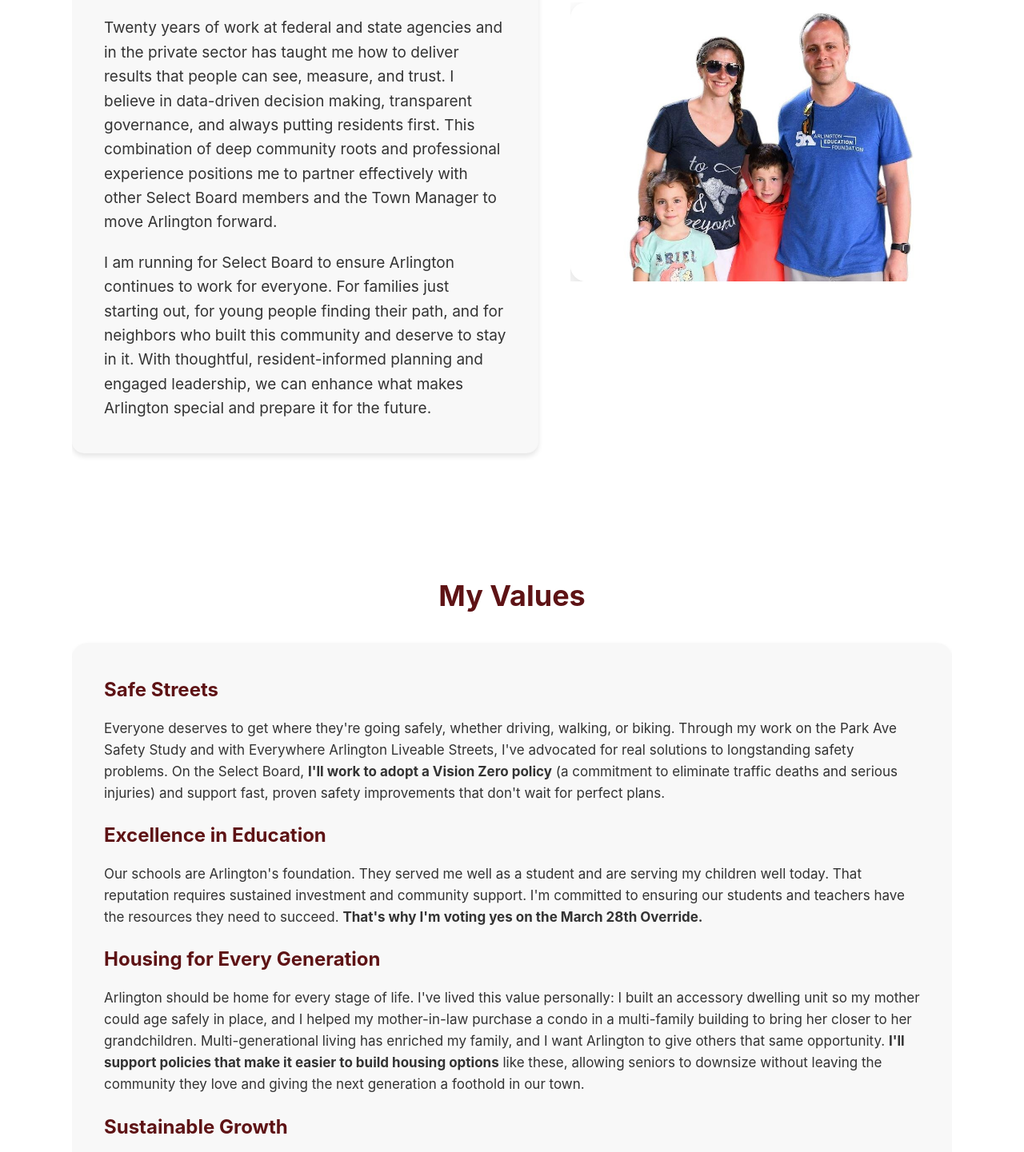
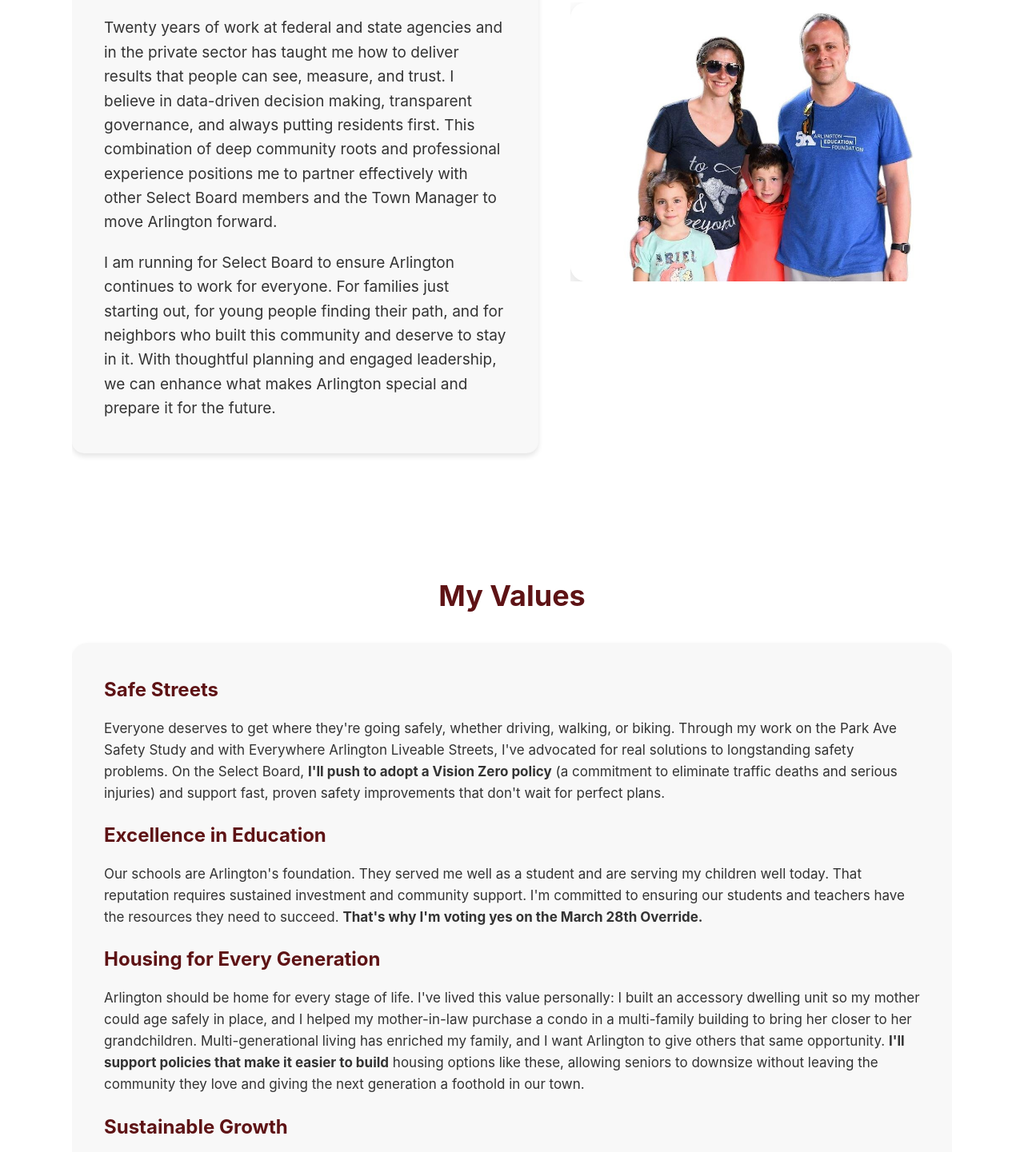
Before and after one commit to solomj00/J4A, a plain HTML site: page index.html in a window 1280 px wide. Shown: the part 342-1783 px from the top of the page at 80% size. Drawn offline with nearby package versions, Linux system fonts and the light colour scheme.

Commit message:
Update index.html

```diff
--- a/index.html
+++ b/index.html
@@ -635,7 +635,7 @@
                             <p><strong>Hi, I'm Joe and I'm running for Select Board!</strong></p>
                             <p>Arlington is my home. It shaped who I am, and it is where I am raising my family today. I've experienced this town from many angles: as a student in our public schools, a parent and PTO leader, and as a member of town government.</p>
                             <p>Twenty years of work at federal and state agencies and in the private sector has taught me how to deliver results that people can see, measure, and trust. I believe in data-driven decision making, transparent governance, and always putting residents first. This combination of deep community roots and professional experience positions me to partner effectively with other Select Board members and the Town Manager to move Arlington forward.</p>
-                            <p>I am running for Select Board to ensure Arlington continues to work for everyone. For families just starting out, for young people finding their path, and for neighbors who built this community and deserve to stay in it. With thoughtful, resident-informed planning and engaged leadership, we can enhance what makes Arlington special and prepare it for the future.</p>
+                            <p>I am running for Select Board to ensure Arlington continues to work for everyone. For families just starting out, for young people finding their path, and for neighbors who built this community and deserve to stay in it. With thoughtful planning and engaged leadership, we can enhance what makes Arlington special and prepare it for the future.</p>
                         </div>
                     </div>
 
@@ -654,13 +654,13 @@
 
                 <div class="detail-section">
                     <h3>Safe Streets</h3>
-                    <p style="color: var(--text-secondary); font-size: 17px; margin-bottom: 15px;">Everyone deserves to get where they're going safely, whether driving, walking, or biking. Through my work on the Park Ave Safety Study and with Everywhere Arlington Liveable Streets, I've advocated for real solutions to longstanding safety problems. On the Select Board, <strong>I'll work to adopt a Vision Zero policy</strong> (a commitment to eliminate traffic deaths and serious injuries) and support fast, proven safety improvements that don't wait for perfect plans.</p>
+                    <p style="color: var(--text-secondary); font-size: 17px; margin-bottom: 15px;">Everyone deserves to get where they're going safely, whether driving, walking, or biking. Through my work on the Park Ave Safety Study and with Everywhere Arlington Liveable Streets, I've advocated for real solutions to longstanding safety problems. On the Select Board, <strong>I'll push to adopt a Vision Zero policy</strong> (a commitment to eliminate traffic deaths and serious injuries) and support fast, proven safety improvements that don't wait for perfect plans.</p>
 
                     <h3>Excellence in Education</h3>
                     <p style="color: var(--text-secondary); font-size: 17px; margin-bottom: 15px;">Our schools are Arlington's foundation. They served me well as a student and are serving my children well today. That reputation requires sustained investment and community support. I'm committed to ensuring our students and teachers have the resources they need to succeed. <strong>That's why I'm voting yes on the March 28th Override.</strong></p>
 
                     <h3>Housing for Every Generation</h3>
-                    <p style="color: var(--text-secondary); font-size: 17px; margin-bottom: 15px;">Arlington should be home for every stage of life. I've lived this value personally: I built an accessory dwelling unit so my mother could age safely in place, and I helped my mother-in-law purchase a condo in a multi-family building to bring her closer to her grandchildren. Multi-generational living has enriched my family, and I want Arlington to give others that same opportunity. <strong>I'll support policies that make it easier to build housing options</strong> like these, allowing seniors to downsize without leaving the community they love and giving the next generation a foothold in our town.</p>
+                    <p style="color: var(--text-secondary); font-size: 17px; margin-bottom: 15px;">Arlington should be home for every stage of life. I've lived this value personally: I built an accessory dwelling unit so my mother could age safely in place, and I helped my mother-in-law purchase a condo in a multi-family building to bring her closer to her grandchildren. Multi-generational living has enriched my family, and I want Arlington to give others that same opportunity. <strong>I'll support policies that make it easier to build</strong> housing options like these, allowing seniors to downsize without leaving the community they love and giving the next generation a foothold in our town.</p>
 
                     <h3>Sustainable Growth</h3>
                     <p style="color: var(--text-secondary); font-size: 17px; margin-bottom: 15px;">Smart, well-planned development is essential to Arlington's long-term health and quality of life. I support strategic growth along our key corridors to strengthen business districts, expand mixed-use housing, and diversify our tax base. <strong>I'll advocate for well-planned commercial projects</strong> that generate revenue for schools, roads, parks, and town services while creating vibrant places to live, work, shop, and eat locally. Thoughtful development lets us meet today's needs while planning responsibly for tomorrow.</p>
```
